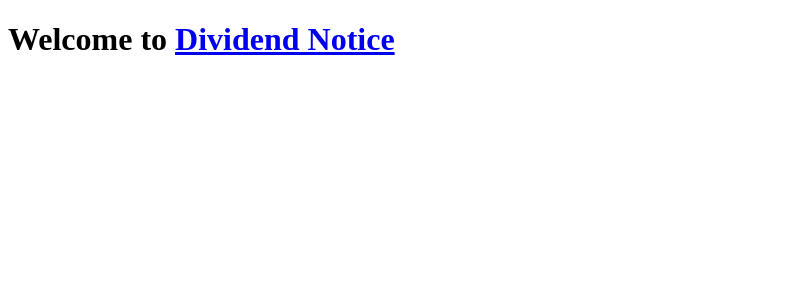
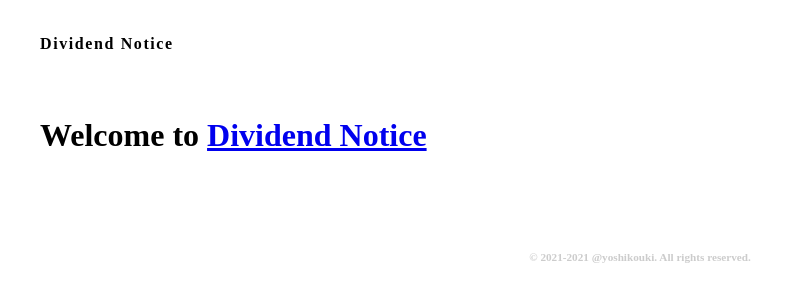
Before and after one commit to yoshikouki/dividend-notice, a Next.js app: page / in a window 1280 px wide. Shown: the top 302 px of the page, without its empty margins (0-803 px from the left). Built offline with nearby package versions, Linux system fonts and the light colour scheme.

Commit message:
Layout を作成した

```diff
--- /dev/null
+++ b/layouts/Default.tsx
@@ -0,0 +1,54 @@
+import React, {ReactNode} from "react";
+import Head from "next/head";
+import styled from 'styled-components'
+
+type Props = {
+  children?: ReactNode
+  title?: string
+}
+
+const copyright = `2021-${new Date().getFullYear()} @yoshikouki. All rights reserved.`
+
+export const DefaultLayout = ({ children, title = 'Dividend Notice' }: Props) => {
+  return (
+    <div>
+      <Head>
+        <title>{title}</title>
+        <meta charSet="utf-8" />
+        <meta name="viewport" content="width=device-width, initial-scale=1.0" />
+      </Head>
+      <Header>
+        <Logo>Dividend Notice</Logo>
+      </Header>
+      <Body>{children}</Body>
+      <Footer>
+        <p>&copy; {copyright}</p>
+      </Footer>
+    </div>
+  )
+}
+
+const Header = styled.header`
+  grid-template-columns: 1fr 1fr;
+  padding-top: 1rem;
+  display: grid;
+`
+
+const Logo = styled.h1`
+  padding-left: 2rem;
+  font-size: 1rem;
+  font-weight: bold;
+  letter-spacing: 0.1rem;
+`
+
+const Body = styled.div`
+  padding: 2rem;
+`
+
+const Footer = styled.footer`
+  padding: 2rem;
+  text-align: center;
+  font-size: 0.7rem;
+  font-weight: bold;
+  color: #ccc;
+`
--- a/pages/index.tsx
+++ b/pages/index.tsx
@@ -1,9 +1,12 @@
 import React from 'react'
+import {DefaultLayout} from "../layouts/Default";
 
 export default function Home() {
   return (
-    <h1>
-      Welcome to <a href="https://dividend-notice.net">Dividend Notice</a>
-    </h1>
+    <DefaultLayout>
+      <h1>
+        Welcome to <a href="https://dividend-notice.net">Dividend Notice</a>
+      </h1>
+    </DefaultLayout>
   )
 }
```
Also changed, not shown: pages/dividend/index.tsx (added, +10 -0 lines).
